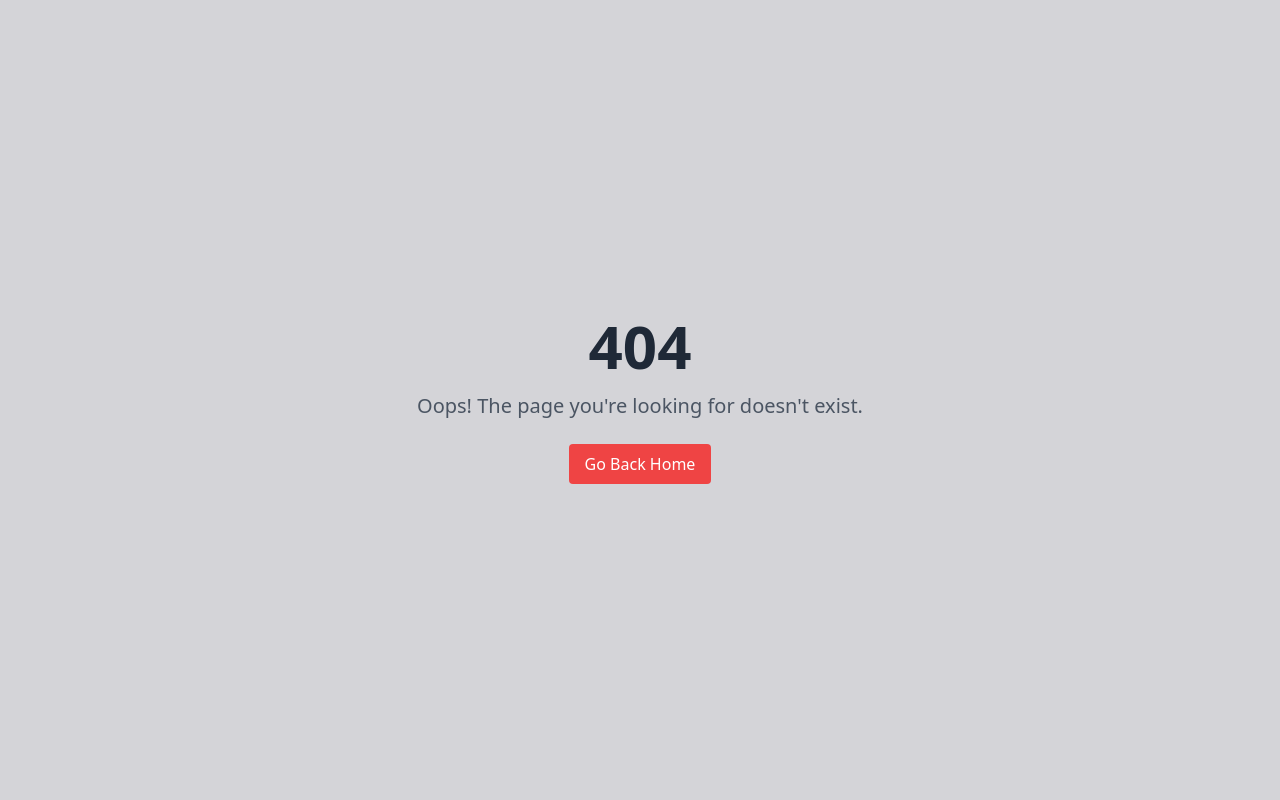
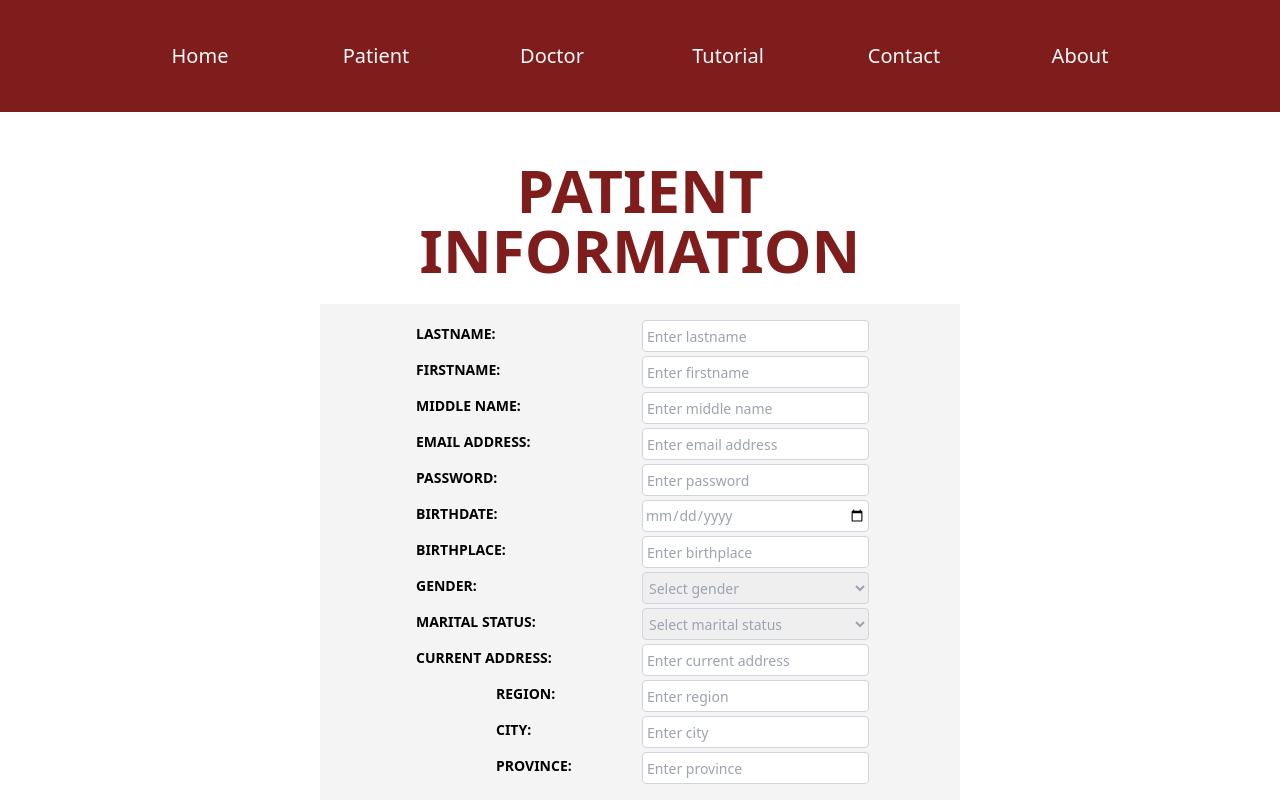
Before and after one commit to CurrieParinas/cancer-surveillance-system, a Next.js app: page /enrollPatient in a window 1280 px wide. Before the commit this address had no page. Shown: the top 800 px of the page. Built offline with nearby package versions, Linux system fonts and the light colour scheme.

Commit message:
[Feat][Demi] - Enroll Patient page (#4)

```diff
--- /dev/null
+++ b/src/app/(main)/enrollPatient/page.tsx
@@ -0,0 +1,122 @@
+import React from "react";
+
+const EnrollPatient = () => {
+  return (
+    <div className="w-full bg-white flex flex-col items-center justify-center gap-4">
+      <div className="w-6/12 h-auto p-2 text-center">
+        <p className="mt-10 font-bold text-6xl text-red-900">PATIENT INFORMATION</p>
+      </div>
+
+      <div className="w-6/12 h-auto p-4 bg-zinc-100">
+      <form className=" gap-2">
+          <div className="grid grid-cols-2 gap-1">
+            <label className="pl-20 pt-1 font-bold text-left text-left text-sm text-black">LASTNAME:</label>
+            <input
+              type="text"
+              className="p-1 border border-gray-300 rounded w-3/4 text-sm h-8"
+              placeholder="Enter lastname"
+            />
+
+            <label className="pl-20 pt-1  font-bold text-left text-sm text-black">FIRSTNAME:</label>
+            <input
+              type="text"
+              className="p-1 border border-gray-300 rounded w-3/4 text-sm h-8"
+              placeholder="Enter firstname"
+            />
+
+            <label className="pl-20 pt-1 font-bold text-left text-sm text-black">MIDDLE NAME:</label>
+            <input
+              type="text"
+              className="p-1 border border-gray-300 rounded w-3/4 text-sm h-8"
+              placeholder="Enter middle name"
+            />
+
+            <label className="pl-20 pt-1 font-bold text-left text-sm text-black">EMAIL ADDRESS:</label>
+            <input
+              type="email"
+              className="p-1 border border-gray-300 rounded w-3/4 text-sm h-8"
+              placeholder="Enter email address"
+            />
+
+            <label className="pl-20 pt-1 font-bold text-left text-sm text-black">PASSWORD:</label>
+            <input
+              type="password"
+              className="p-1 border border-gray-300 rounded w-3/4 text-sm h-8"
+              placeholder="Enter password"
+            />
+
+            <label className="pl-20 pt-1 font-bold text-left text-sm text-black">BIRTHDATE:</label>
+            <input
+              type="date"
+              className="p-0.5 border border-gray-300 rounded w-3/4 text-sm h-8 text-gray-400"
+            />
+
+            <label className="pl-20 pt-1 font-bold text-left text-sm text-black">BIRTHPLACE:</label>
+            <input
+              type="text"
+              className="p-1 border border-gray-300 rounded w-3/4 text-sm h-8"
+              placeholder="Enter birthplace"
+            />
+
+            <label className="pl-20 pt-1 font-bold text-left text-sm text-black">GENDER:</label>
+            <select className="p-0.5 border border-gray-300 rounded w-3/4 text-gray-400 text-sm h-8">
+              <option value="">Select gender</option>
+              <option value="male">Male</option>
+              <option value="female">Female</option>
+              <option value="other">Other</option>
+            </select>
+
+            <label className="pl-20 pt-1  font-bold text-left text-sm text-black">MARITAL STATUS:</label>
+            <select className="p-0.5 border border-gray-300 rounded w-3/4 text-gray-400 text-sm h-8">
+              <option value="">Select marital status</option>
+              <option value="single">Single</option>
+              <option value="married">Married</option>
+              <option value="divorced">Divorced</option>
+              <option value="widowed">Widowed</option>
+            </select>
+
+            <label className="pl-20 pt-1 font-bold text-left text-sm text-black">CURRENT ADDRESS:</label>
+            <input
+              type="text"
+              className="p-1 border border-gray-300 rounded w-3/4 text-sm h-8"
+              placeholder="Enter current address"
+            />
+            <label className="pl-40 pt-1 font-bold text-left text-sm text-black">REGION:</label>
+            <input
+              type="text"
+              className="p-1 border border-gray-300 rounded w-3/4 text-sm h-8"
+              placeholder="Enter region"
+            />
+
+            <label className="pl-40 pt-1 font-bold text-left  text-sm text-black">CITY:</label>
+            <input
+              type="text"
+              className="p-1 border border-gray-300 rounded w-3/4 text-sm h-8"
+              placeholder="Enter city"
+            />
+
+            <label className="pl-40 pt-1  font-bold text-left text-sm text-black">PROVINCE:</label>
+            <input
+              type="text"
+              className="p-1 border border-gray-300 rounded w-3/4 text-sm h-8"
+              placeholder="Enter province"
+            />
+          </div>
+
+          <div className="flex justify-between mt-8 mb-8">
+            <button type="submit" className="bg-red-900 text-white font-semibold shadow py-2 px-8 text-sm mr-20 ml-20 ">
+              SUBMIT
+            </button>
+            <button type="button" className="bg-red-900 text-white font-semibold shadow py-2 px-6 mr-20 text-sm ">SUBMIT & ADD DISEASE PROFILE
+            </button>
+          </div>
+        </form>
+      </div>
+
+
+
+    </div>
+  );
+};
+
+export default EnrollPatient;
```
Also changed, not shown: eslint.config.mjs (added, +13 -0 lines).
